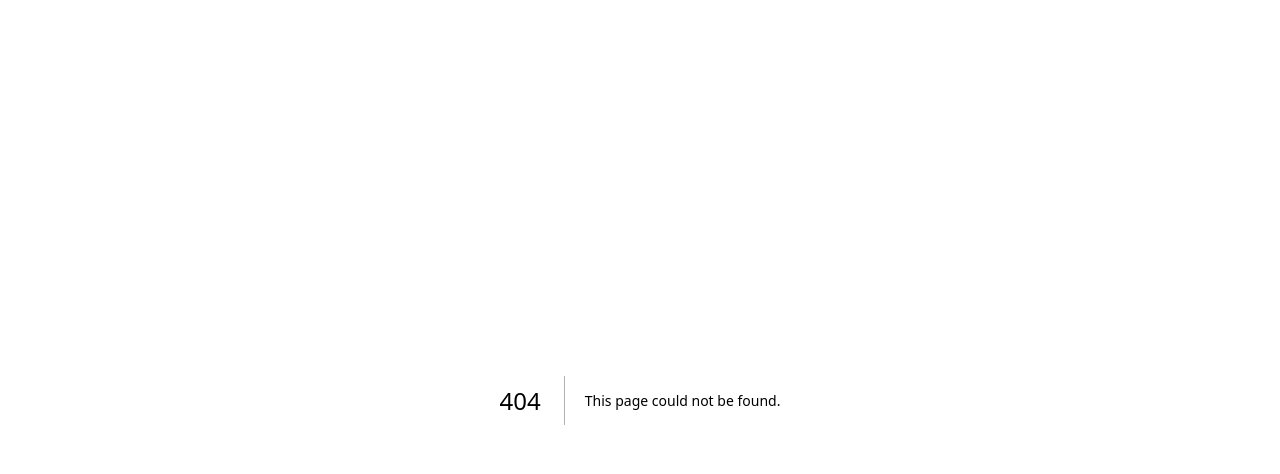
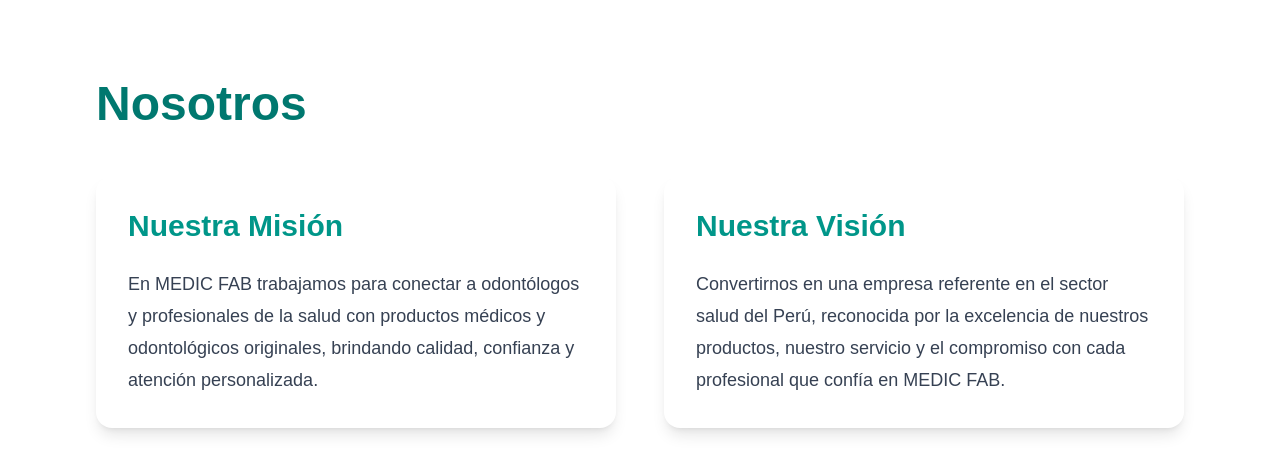
Before and after one commit to medicfab/medicfab-web, a Next.js app: page /nosotros in a window 1280 px wide. Before the commit this address had no page. Shown: the top 474 px of the page. Built offline with nearby package versions, Linux system fonts and the light colour scheme.

Commit message:
Agregar página Nosotros

```diff
--- /dev/null
+++ b/app/nosotros/page.tsx
@@ -0,0 +1,39 @@
+export default function Nosotros() {
+  return (
+    <main className="max-w-6xl mx-auto px-8 py-20">
+
+      <h1 className="text-5xl font-bold text-teal-700 mb-12">
+        Nosotros
+      </h1>
+
+      <div className="grid md:grid-cols-2 gap-12">
+
+        <div className="bg-white rounded-2xl shadow-lg p-8">
+          <h2 className="text-3xl font-bold text-teal-600 mb-6">
+            Nuestra Misión
+          </h2>
+
+          <p className="text-gray-700 leading-8 text-lg">
+            En MEDIC FAB trabajamos para conectar a odontólogos y profesionales
+            de la salud con productos médicos y odontológicos originales,
+            brindando calidad, confianza y atención personalizada.
+          </p>
+        </div>
+
+        <div className="bg-white rounded-2xl shadow-lg p-8">
+          <h2 className="text-3xl font-bold text-teal-600 mb-6">
+            Nuestra Visión
+          </h2>
+
+          <p className="text-gray-700 leading-8 text-lg">
+            Convertirnos en una empresa referente en el sector salud del Perú,
+            reconocida por la excelencia de nuestros productos, nuestro servicio
+            y el compromiso con cada profesional que confía en MEDIC FAB.
+          </p>
+        </div>
+
+      </div>
+
+    </main>
+  );
+}
```
